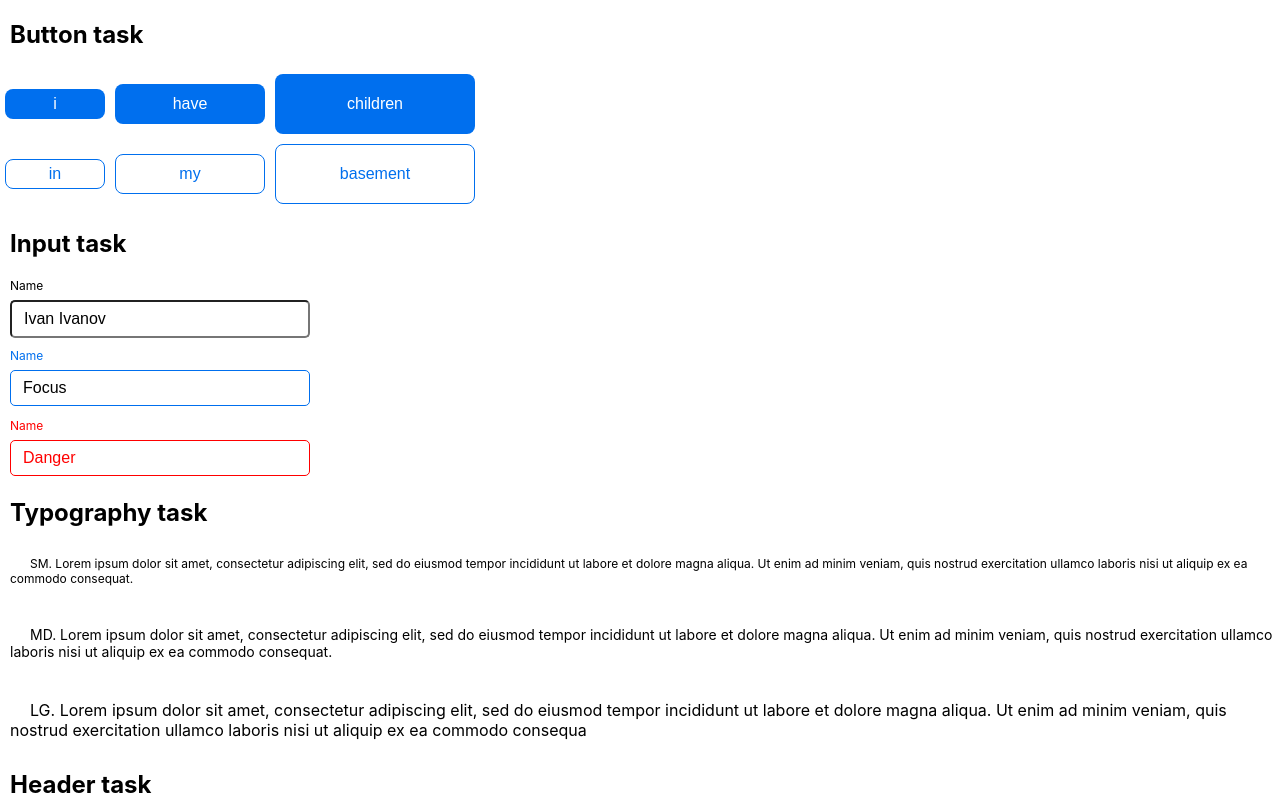
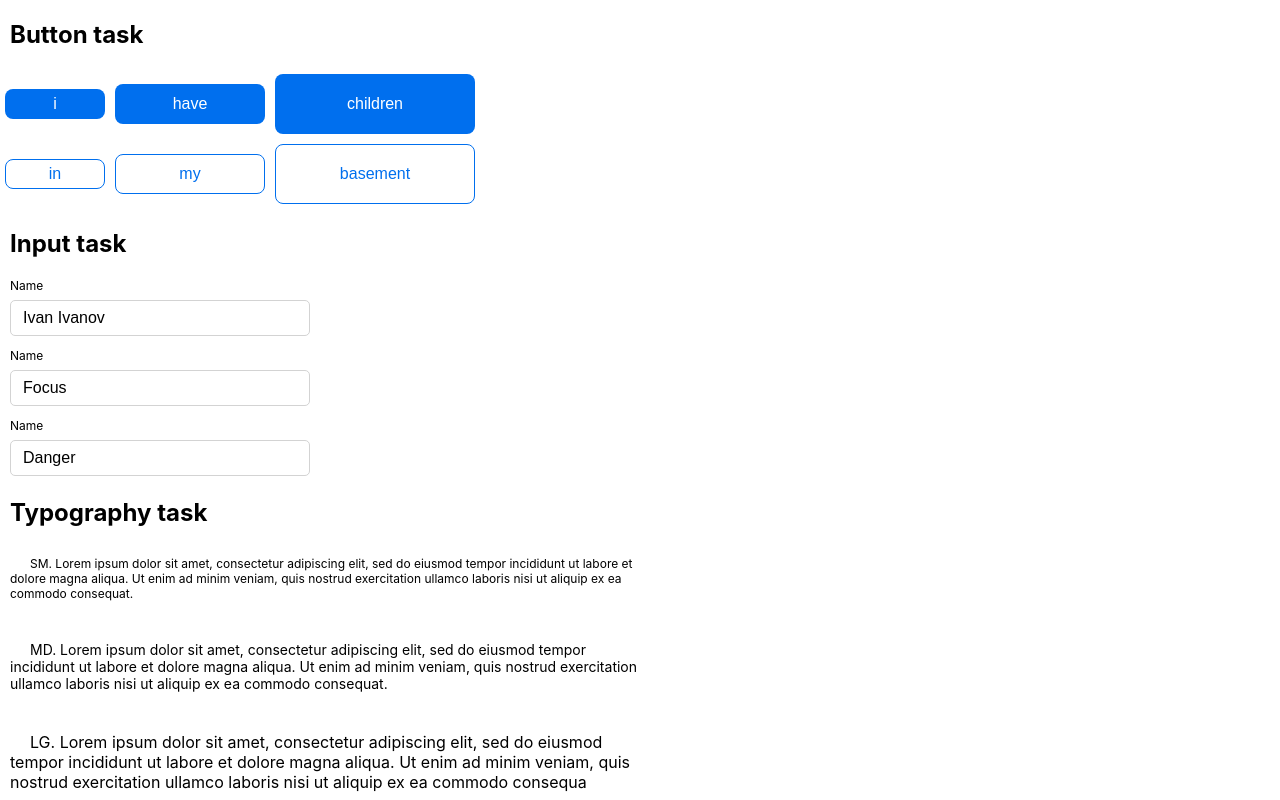
Before and after one commit to Savino223/project2-engi, a React (Create React App) app: page / in a window 1280 px wide. Shown: the top 800 px of the page. Built offline with nearby package versions, Linux system fonts and the light colour scheme.

Commit message:
presending111

```diff
--- a/src/components/accordion/index.css
+++ b/src/components/accordion/index.css
@@ -28,4 +28,5 @@
 
 .accordion-holders {
     margin: 5%;
+    Width: 640px;
 }
--- a/src/components/input/index.css
+++ b/src/components/input/index.css
@@ -5,17 +5,24 @@
   width: 300px;
   height: 60px;
   gap: 4px;
+  border-radius: 5px;
 }
 
 .inputator {
+  border: 1px solid lightgrey;
   border-radius: 5px;
   padding: 8px 12px;
   font-size: 16px;
+  transition: border-color 0.2s;
 }
 
 .inputator:focus {
-    border-color: black;
+  border-color: #006FEE;
   outline: none;
+}
+
+.inputer:focus-within .inputer-upper {
+  color: #006FEE;
 }
 
 .inputator::placeholder {
@@ -28,24 +35,16 @@
   margin-bottom: 3px;
 }
 
-  .inputator--blue {
-    border: 1px solid #006FEE;
-  }
-
-  .inputer-upper--blue {
-    color: #006FEE;
-  }
-
-  .inputator--danger {
+.inputator--danger:focus {
   border: 1px solid red;
   color: red;
 }
 
-  .inputator--danger::placeholder {
+.inputator--danger:focus::placeholder {
   color: red;
 }
 
-  .inputer-upper--danger {
+.inputer:focus-within .inputer-upper--danger {
   color: red;
 }
 
--- a/src/components/typography/index.css
+++ b/src/components/typography/index.css
@@ -20,4 +20,5 @@
     flex-direction: column;
     gap: 20px;
     margin-left: 10px;
+    Width: 640px;
   }
```
Lines whose indentation alone changed are shown as unchanged.
